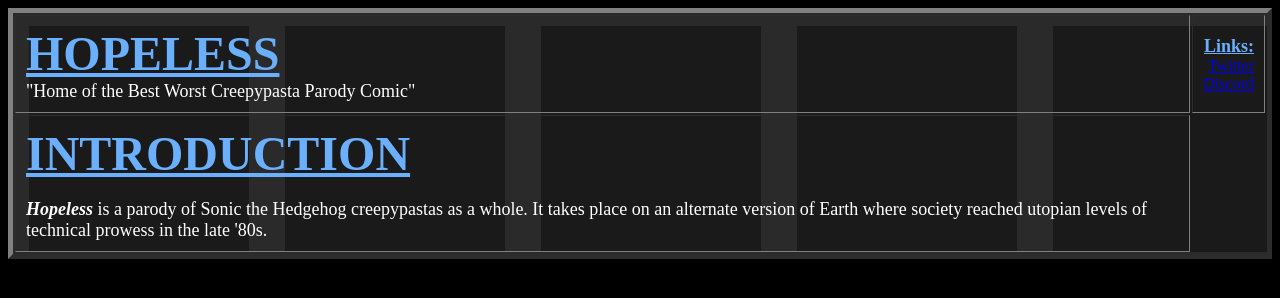
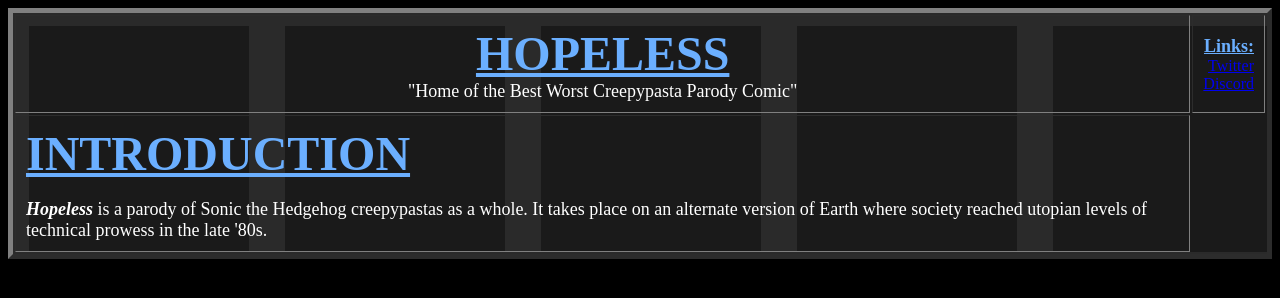
Before and after one commit to Clingojam/Clingojam.github.io, a plain HTML site: page index.html in a window 1280 px wide. Drawn offline with Linux system fonts and the light colour scheme.

Commit message:
Update index.html

```diff
--- a/index.html
+++ b/index.html
@@ -13,7 +13,7 @@
 
        <table width = 100% border = 5 cellpadding = 10 background = "bg2.png">
        <tr>
-          <td><p align = "left"><font size = 30 color = 6BAFFF><b><u>HOPELESS</font></b></u>
+          <td><p align = "middle"><font size = 30 color = 6BAFFF><b><u>HOPELESS</font></b></u>
           <br><font size = 4 color = white>"Home of the Best Worst Creepypasta Parody Comic"</font></td>
           <td><p align = "right"><font size = 4 color = 6BAFFF><b><u>Links:</font></b></u>
           <br><a href = "blank">Twitter</a>
```
